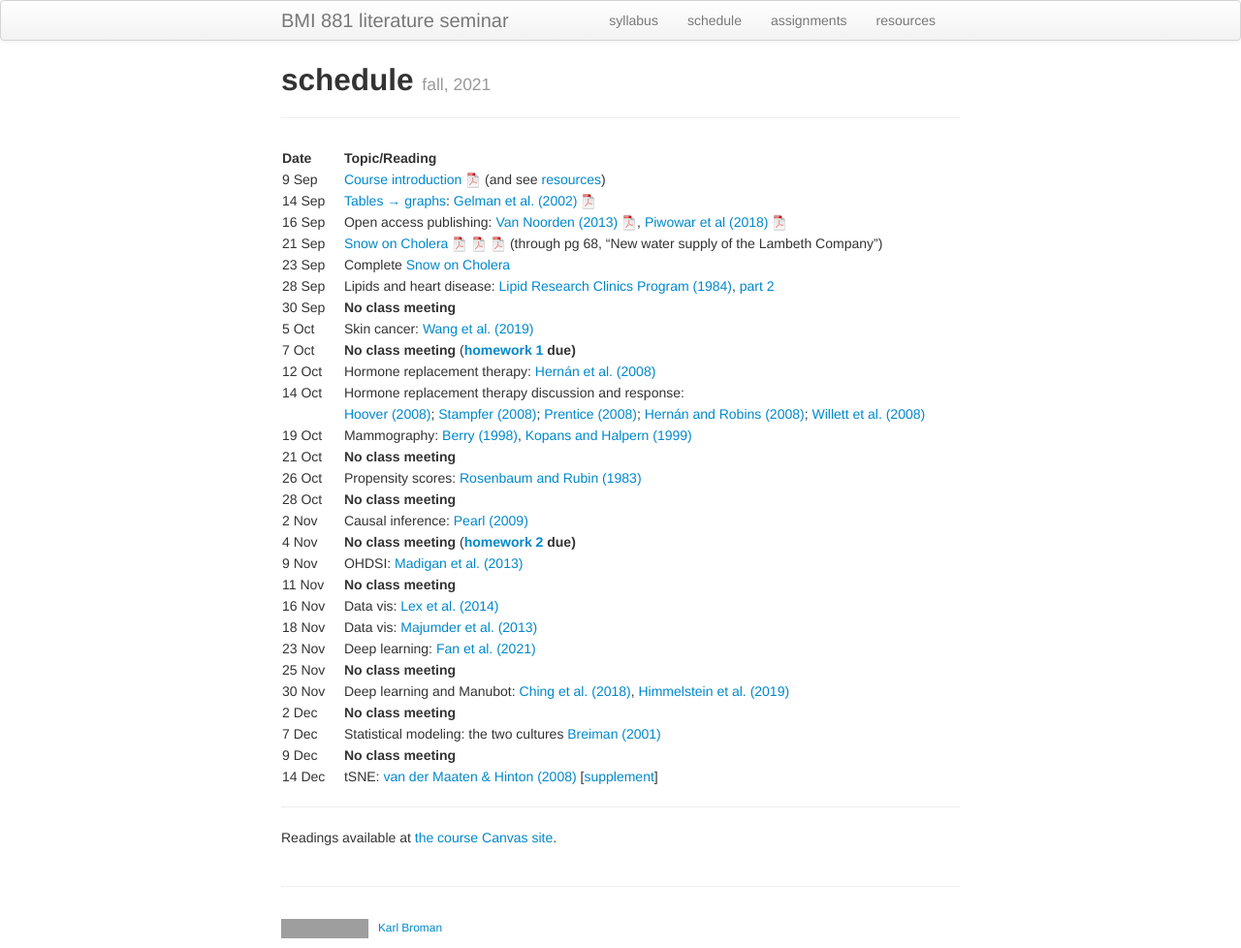
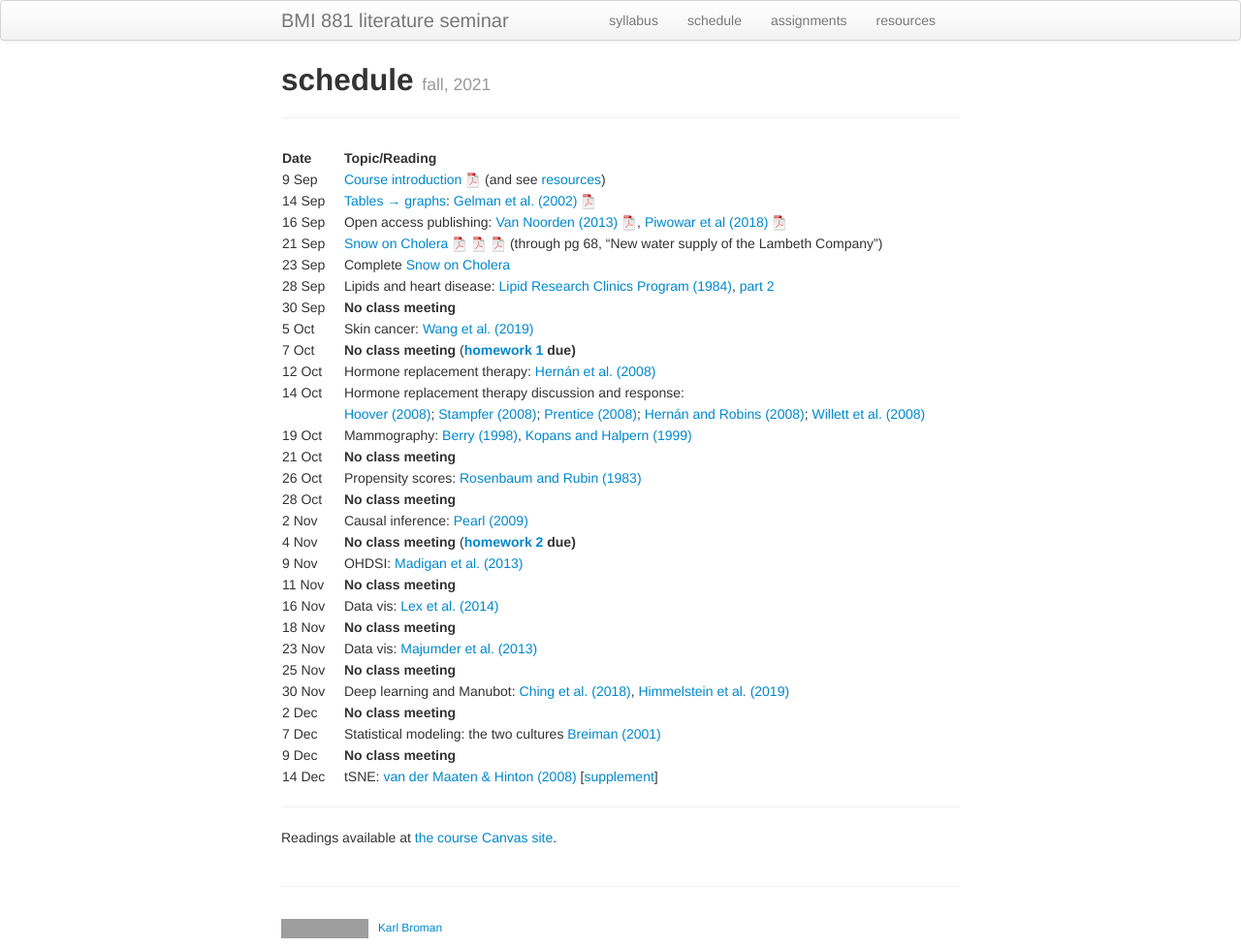
Before and after one commit to kbroman/BMI881_fall2022, a Jekyll site: the page built from schedule.md, in a window 1280 px wide. Shown: the whole page at 97% size. Built offline with Jekyll 4.4.1, drawn with Linux system fonts in a browser that asks for light colours; grey boxes are pictures that could not be loaded.

Commit message:
Revise schedule
 - drop deep learning Fan et al
 - move validation of visual inference
 - no meeting 18 Nov

```diff
--- a/schedule.md
+++ b/schedule.md
@@ -28,8 +28,8 @@ description: Schedule and readings for BMI 881, Biomedical data science scholarl
 | 9 Nov     |  | OHDSI: [Madigan et al. (2013)](https://doi.org/10.1093/aje/kwt010) |
 | 11 Nov     |  | **No class meeting** |
 | 16 Nov    |  | Data vis: [Lex et al. (2014)](https://doi.org/10.1109/TVCG.2014.2346248) |
-| 18 Nov    |  | Data vis: [Majumder et al. (2013)](https://doi.org/10.1080/01621459.2013.808157) |
-| 23 Nov    |  | Deep learning: [Fan et al. (2021)](https://doi.org/10.1214/20-STS783) |
+| 18 Nov    |  | **No class meeting** |
+| 23 Nov    |  | Data vis: [Majumder et al. (2013)](https://doi.org/10.1080/01621459.2013.808157) |
 | 25 Nov    |  | **No class meeting** |
 | 30 Nov    |  | Deep learning and Manubot: [Ching et al. (2018)](https://doi.org/10.1098/rsif.2017.0387), [Himmelstein et al. (2019)](https://doi.org/10.1371/journal.pcbi.1007128) |
 | 2 Dec    |  | **No class meeting** |
```
